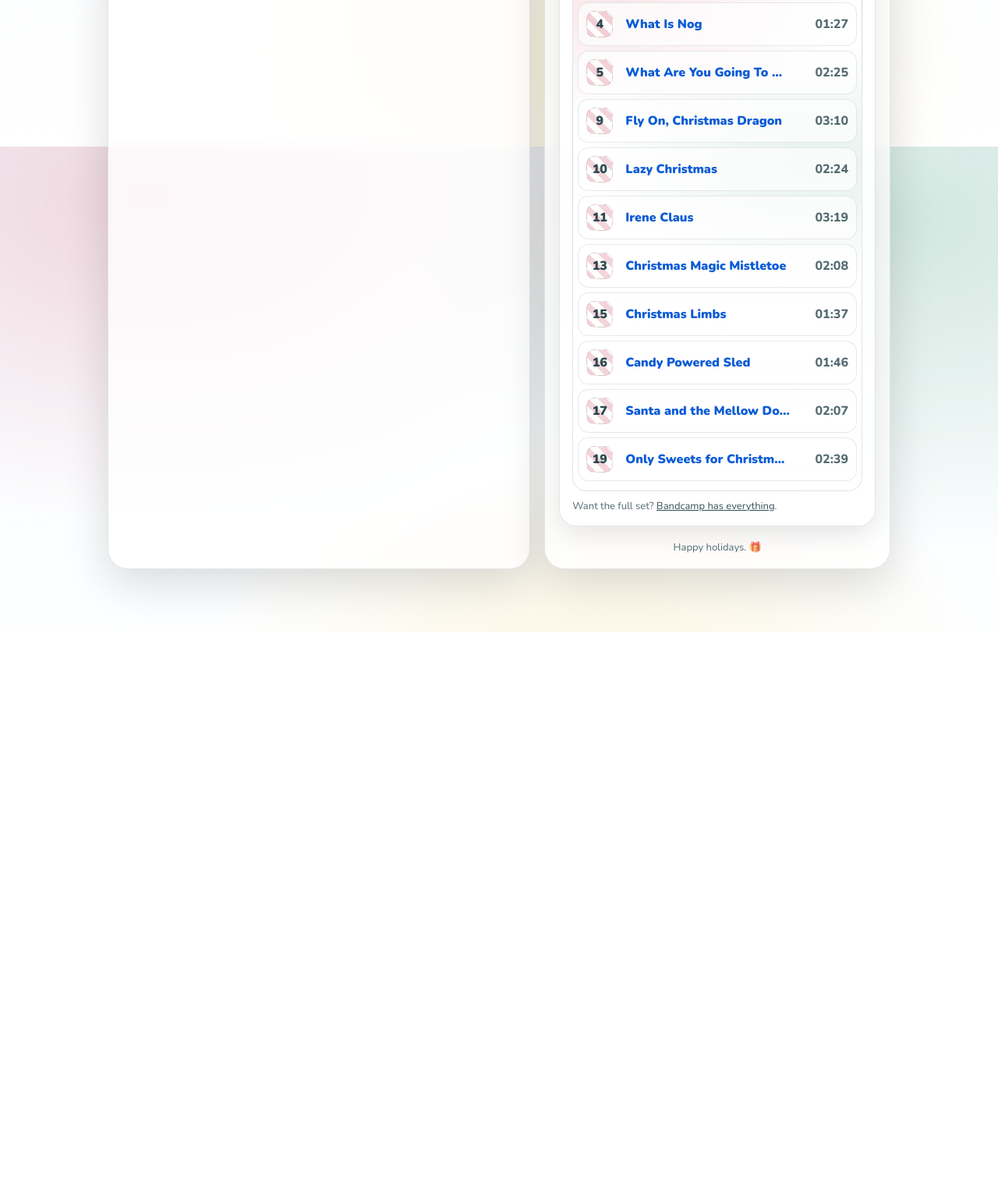
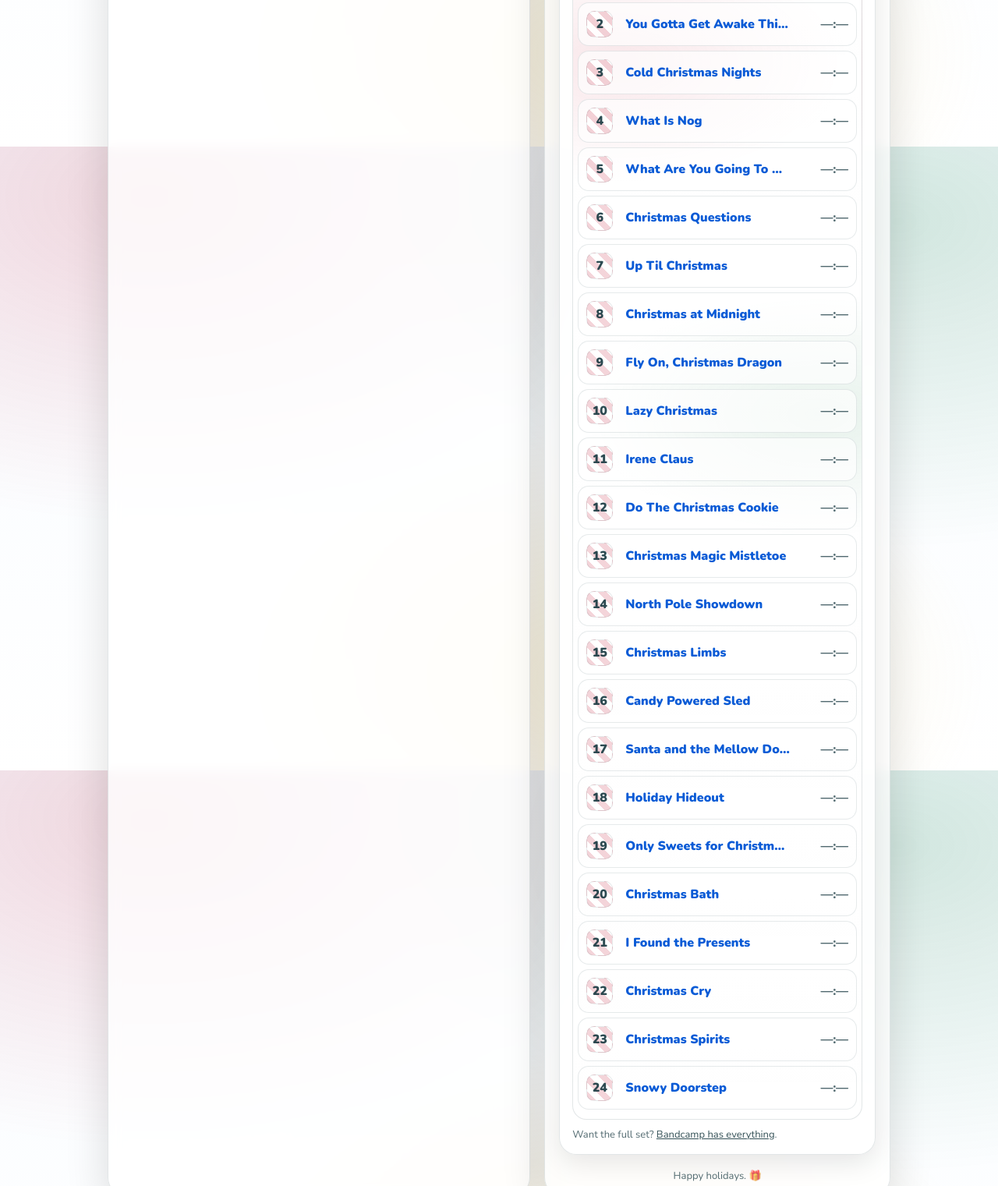
Before and after one commit to fourgrant/merrygrantmas, a plain HTML site: page index.html in a window 1280 px wide. Shown: the part 1412-2933 px from the top of the page at 78% size. Before the commit the page ends 2222 px from the top, so only its background shows below. Drawn offline with nearby package versions, Linux system fonts and the light colour scheme; a web font is replaced by a local one.

Commit message:
Add full songbook tracklist and links

```diff
--- a/index.html
+++ b/index.html
@@ -707,16 +707,29 @@
                   <div class="time">—:—</div>
                 </div>
 
-                <div class="songrow"><div class="num">4</div><div class="titleline"><a class="songtitle" href="https://robbygrant.com/track/what-is-nog" target="_blank" rel="noopener">What Is Nog</a></div><div class="time">01:27</div></div>
-                <div class="songrow"><div class="num">5</div><div class="titleline"><a class="songtitle" href="https://robbygrant.com/track/what-are-you-going-to-do-with-your-christmas-money" target="_blank" rel="noopener">What Are You Going To Do With Your Christmas Money?</a></div><div class="time">02:25</div></div>
-                <div class="songrow"><div class="num">9</div><div class="titleline"><a class="songtitle" href="https://robbygrant.com/track/fly-on-christmas-dragon" target="_blank" rel="noopener">Fly On, Christmas Dragon</a></div><div class="time">03:10</div></div>
-                <div class="songrow"><div class="num">10</div><div class="titleline"><a class="songtitle" href="https://robbygrant.com/track/lazy-christmas" target="_blank" rel="noopener">Lazy Christmas</a></div><div class="time">02:24</div></div>
-                <div class="songrow"><div class="num">11</div><div class="titleline"><a class="songtitle" href="https://robbygrant.com/track/irene-claus" target="_blank" rel="noopener">Irene Claus</a></div><div class="time">03:19</div></div>
-                <div class="songrow"><div class="num">13</div><div class="titleline"><a class="songtitle" href="https://robbygrant.com/track/christmas-magic-mistletoe" target="_blank" rel="noopener">Christmas Magic Mistletoe</a></div><div class="time">02:08</div></div>
-                <div class="songrow"><div class="num">15</div><div class="titleline"><a class="songtitle" href="https://robbygrant.com/track/christmas-limbs" target="_blank" rel="noopener">Christmas Limbs</a></div><div class="time">01:37</div></div>
-                <div class="songrow"><div class="num">16</div><div class="titleline"><a class="songtitle" href="https://robbygrant.com/track/candy-powered-sled" target="_blank" rel="noopener">Candy Powered Sled</a></div><div class="time">01:46</div></div>
-                <div class="songrow"><div class="num">17</div><div class="titleline"><a class="songtitle" href="https://robbygrant.com/track/santa-and-the-mellow-double-guitar-solo" target="_blank" rel="noopener">Santa and the Mellow Double Guitar Solo</a></div><div class="time">02:07</div></div>
-                <div class="songrow"><div class="num">19</div><div class="titleline"><a class="songtitle" href="https://robbygrant.com/track/only-sweets-for-christmas-dinner" target="_blank" rel="noopener">Only Sweets for Christmas Dinner</a></div><div class="time">02:39</div></div>
+                <div class="songrow"><div class="num">2</div><div class="titleline"><a class="songtitle" href="https://robbygrant.com/track/you-gotta-get-awake-this-christmas-break" target="_blank" rel="noopener">You Gotta Get Awake This Christmas Break</a></div><div class="time">—:—</div></div>
+                <div class="songrow"><div class="num">3</div><div class="titleline"><a class="songtitle" href="https://robbygrant.com/track/cold-christmas-nights" target="_blank" rel="noopener">Cold Christmas Nights</a></div><div class="time">—:—</div></div>
+                <div class="songrow"><div class="num">4</div><div class="titleline"><a class="songtitle" href="https://robbygrant.com/track/what-is-nog" target="_blank" rel="noopener">What Is Nog</a></div><div class="time">—:—</div></div>
+                <div class="songrow"><div class="num">5</div><div class="titleline"><a class="songtitle" href="https://robbygrant.com/track/what-are-you-going-to-do-with-your-christmas-money" target="_blank" rel="noopener">What Are You Going To Do With Your Christmas Money?</a></div><div class="time">—:—</div></div>
+                <div class="songrow"><div class="num">6</div><div class="titleline"><a class="songtitle" href="https://robbygrant.com/track/christmas-questions" target="_blank" rel="noopener">Christmas Questions</a></div><div class="time">—:—</div></div>
+                <div class="songrow"><div class="num">7</div><div class="titleline"><a class="songtitle" href="https://robbygrant.com/track/up-til-christmas" target="_blank" rel="noopener">Up Til Christmas</a></div><div class="time">—:—</div></div>
+                <div class="songrow"><div class="num">8</div><div class="titleline"><a class="songtitle" href="https://robbygrant.com/track/christmas-at-midnight" target="_blank" rel="noopener">Christmas at Midnight</a></div><div class="time">—:—</div></div>
+                <div class="songrow"><div class="num">9</div><div class="titleline"><a class="songtitle" href="https://robbygrant.com/track/fly-on-christmas-dragon" target="_blank" rel="noopener">Fly On, Christmas Dragon</a></div><div class="time">—:—</div></div>
+                <div class="songrow"><div class="num">10</div><div class="titleline"><a class="songtitle" href="https://robbygrant.com/track/lazy-christmas" target="_blank" rel="noopener">Lazy Christmas</a></div><div class="time">—:—</div></div>
+                <div class="songrow"><div class="num">11</div><div class="titleline"><a class="songtitle" href="https://robbygrant.com/track/irene-claus" target="_blank" rel="noopener">Irene Claus</a></div><div class="time">—:—</div></div>
+                <div class="songrow"><div class="num">12</div><div class="titleline"><a class="songtitle" href="https://robbygrant.com/track/do-the-christmas-cookie" target="_blank" rel="noopener">Do The Christmas Cookie</a></div><div class="time">—:—</div></div>
+                <div class="songrow"><div class="num">13</div><div class="titleline"><a class="songtitle" href="https://robbygrant.com/track/christmas-magic-mistletoe" target="_blank" rel="noopener">Christmas Magic Mistletoe</a></div><div class="time">—:—</div></div>
+                <div class="songrow"><div class="num">14</div><div class="titleline"><a class="songtitle" href="https://robbygrant.com/track/north-pole-showdown" target="_blank" rel="noopener">North Pole Showdown</a></div><div class="time">—:—</div></div>
+                <div class="songrow"><div class="num">15</div><div class="titleline"><a class="songtitle" href="https://robbygrant.com/track/christmas-limbs" target="_blank" rel="noopener">Christmas Limbs</a></div><div class="time">—:—</div></div>
+                <div class="songrow"><div class="num">16</div><div class="titleline"><a class="songtitle" href="https://robbygrant.com/track/candy-powered-sled" target="_blank" rel="noopener">Candy Powered Sled</a></div><div class="time">—:—</div></div>
+                <div class="songrow"><div class="num">17</div><div class="titleline"><a class="songtitle" href="https://robbygrant.com/track/santa-and-the-mellow-double-guitar-solo" target="_blank" rel="noopener">Santa and the Mellow Double Guitar Solo</a></div><div class="time">—:—</div></div>
+                <div class="songrow"><div class="num">18</div><div class="titleline"><a class="songtitle" href="https://robbygrant.com/track/holiday-hideout" target="_blank" rel="noopener">Holiday Hideout</a></div><div class="time">—:—</div></div>
+                <div class="songrow"><div class="num">19</div><div class="titleline"><a class="songtitle" href="https://robbygrant.com/track/only-sweets-for-christmas-dinner" target="_blank" rel="noopener">Only Sweets for Christmas Dinner</a></div><div class="time">—:—</div></div>
+                <div class="songrow"><div class="num">20</div><div class="titleline"><a class="songtitle" href="https://robbygrant.com/track/christmas-bath" target="_blank" rel="noopener">Christmas Bath</a></div><div class="time">—:—</div></div>
+                <div class="songrow"><div class="num">21</div><div class="titleline"><a class="songtitle" href="https://robbygrant.com/track/i-found-the-presents" target="_blank" rel="noopener">I Found the Presents</a></div><div class="time">—:—</div></div>
+                <div class="songrow"><div class="num">22</div><div class="titleline"><a class="songtitle" href="https://robbygrant.com/track/christmas-cry" target="_blank" rel="noopener">Christmas Cry</a></div><div class="time">—:—</div></div>
+                <div class="songrow"><div class="num">23</div><div class="titleline"><a class="songtitle" href="https://robbygrant.com/track/christmas-spirits" target="_blank" rel="noopener">Christmas Spirits</a></div><div class="time">—:—</div></div>
+                <div class="songrow"><div class="num">24</div><div class="titleline"><a class="songtitle" href="https://robbygrant.com/track/snowy-doorstep" target="_blank" rel="noopener">Snowy Doorstep</a></div><div class="time">—:—</div></div>
 
             </div>
 
```
